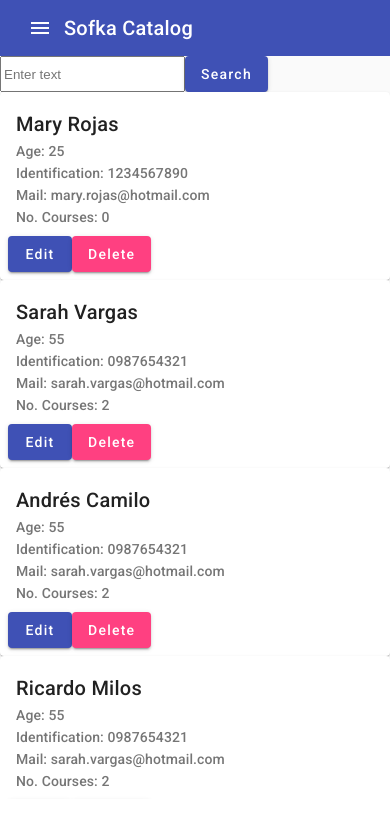
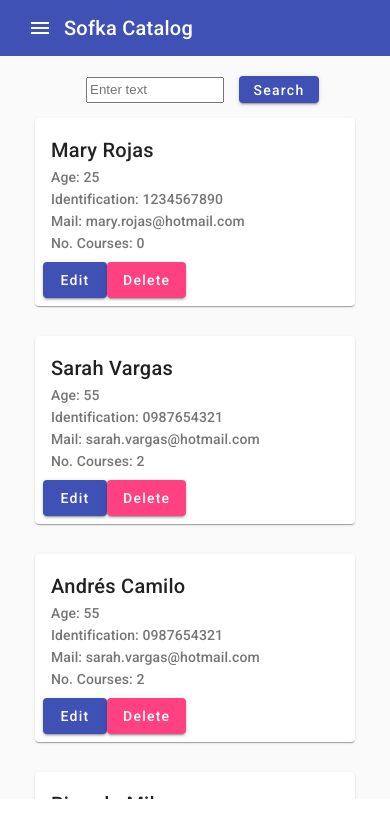
Before and after one commit to training-practice-sofkau/C1-2023-FA-Angular, an Angular app: page /students/search in a window 390 px wide. Shown: the top 838 px of the page. Built offline with nearby package versions, Linux system fonts and the light colour scheme.

Commit message:
The students searching page was configured. The structure was change to make individual each component through div elements, as well as adding the corresponding classes and then, add the styles, which were created following the ones used for the student list component, and a responsive design

```diff
--- a/src/app/components/student-list/student-list.component.html
+++ b/src/app/components/student-list/student-list.component.html
@@ -1,10 +1,16 @@
-<div [ngStyle]="{display: 'flex'}">
+<div class="main-container">
+  <div class="searching-bar">
+        <div>
           <input matInput  placeholder="Enter text" [(ngModel)]="searchingBy"/>
+        </div>
+        <div>
           <button mat-raised-button color="primary" >Search</button>
         </div>
-<div *ngIf="founded > 0">
+  </div>
+  <div *ngIf="founded > 0" class="results-found">
       <app-student-card *ngFor="let i_student of s_founded" [student]="i_student"></app-student-card>
   </div>
+  <div class="results-details">
     <ng-container *ngIf="founded > 0; else noStudentsFound">
       <div>
         <h4 >Founded: {{ founded }}</h4>
@@ -16,3 +22,5 @@
         </h4>
       </div>
   </ng-template>
+  </div>
+</div>
--- a/src/app/components/student-list/student-list.component.scss
+++ b/src/app/components/student-list/student-list.component.scss
@@ -0,0 +1,42 @@
+.main-container {
+  display: flex;
+  flex-direction: column;
+  padding: 20px;
+}
+
+.searching-bar{
+  display: flex;
+  justify-content: center;
+  align-items: center;
+  div {
+    padding-left: 15px;
+    input {
+      width: 130px;
+      height: 20px;
+    }
+    button {
+      width: 80px;
+      height: 27px;
+    }
+  }
+}
+
+@media screen and (max-width: 40em){
+  .results-found {
+    display: flex;
+    flex-direction: column;
+    app-student-card {
+      padding: 15px;
+    }
+  }
+}
+
+@media screen and (min-width: 40em){
+  .results-found {
+    display: grid;
+    grid-template-columns: 1fr 1fr 1fr;
+    app-student-card {
+      padding: 15px;
+    }
+  }
+}
```
Lines whose indentation alone changed are shown as unchanged.
